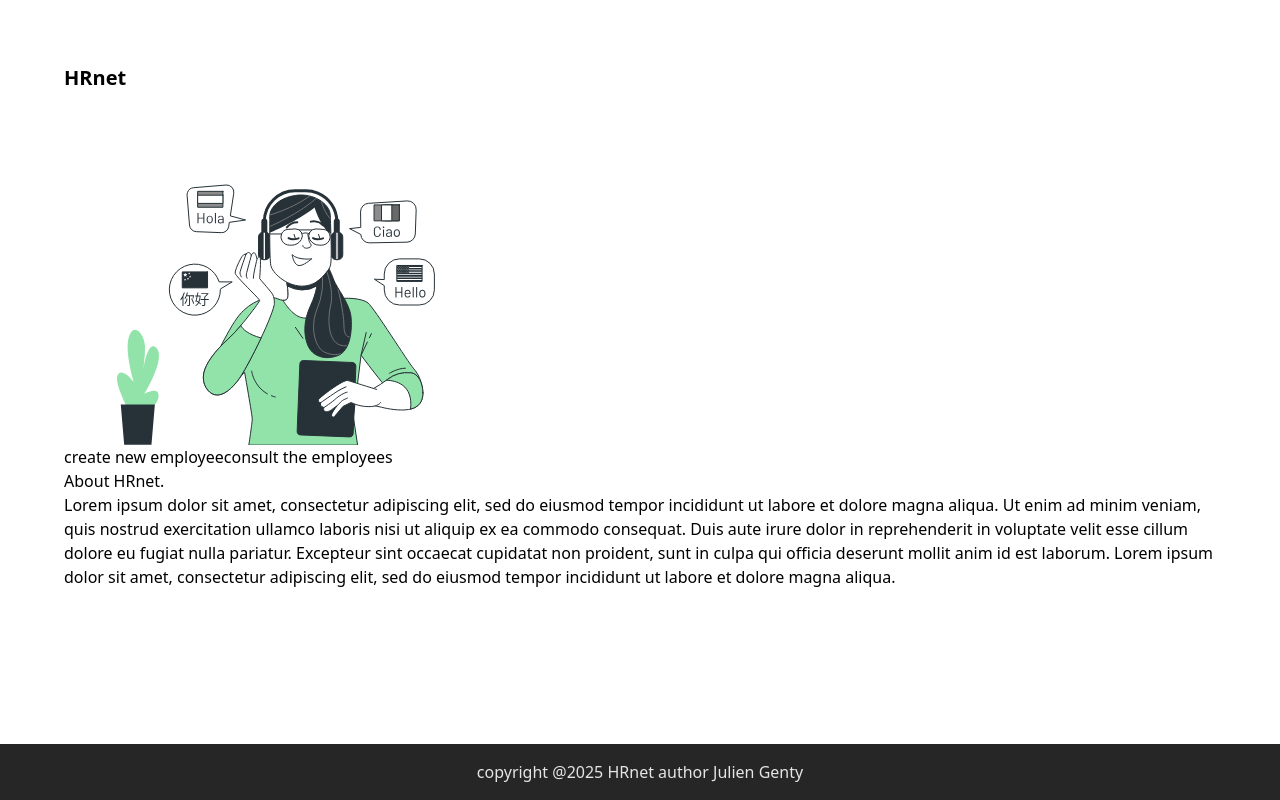
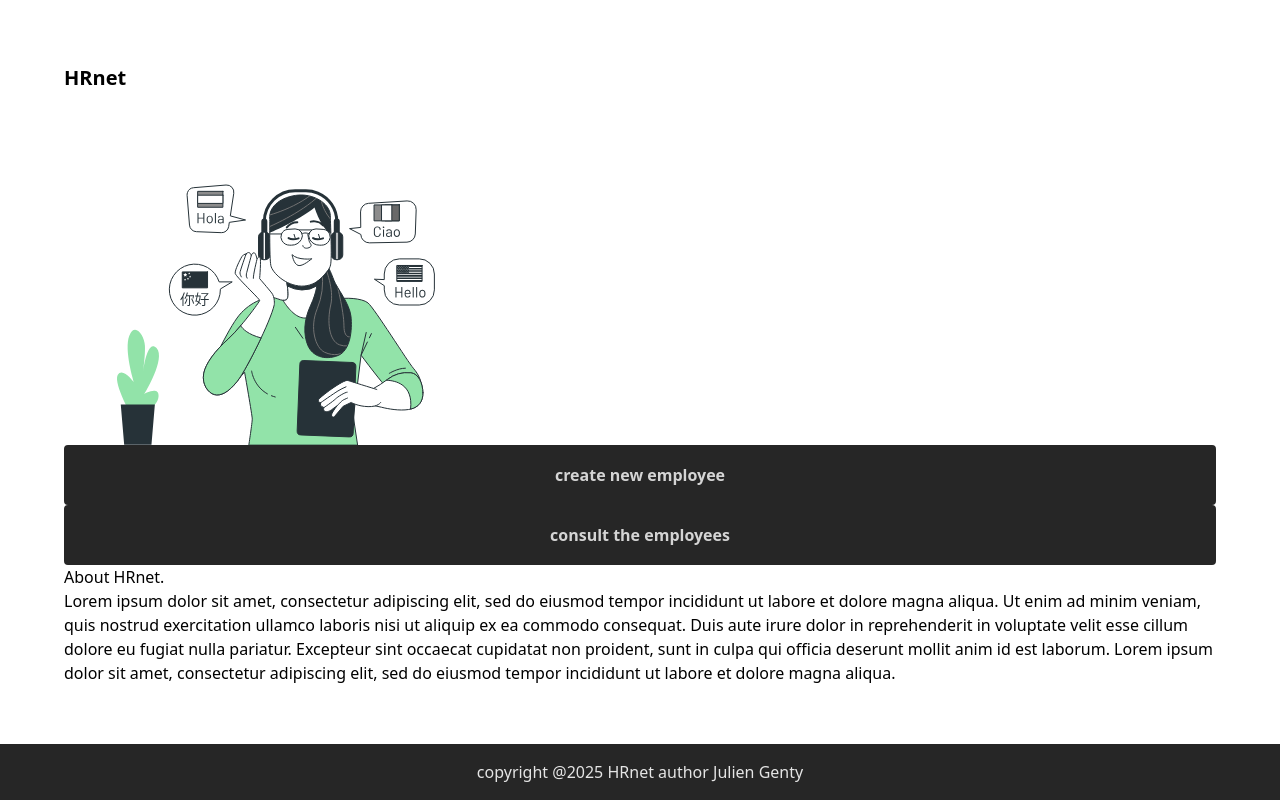
Before and after one commit to JulienDevFront/HRnet, a React (Vite) app: page / in a window 1280 px wide. Built offline with nearby package versions, Linux system fonts and the light colour scheme.

Commit message:
feat(component): add new button component

```diff
--- a/src/components/button.tsx
+++ b/src/components/button.tsx
@@ -5,6 +5,20 @@ type ButtonProps = {
 	text: string;
 };
 
+/**
+ * The component displays a button with a link `to` toward a personalized path
+ * - - -
+ * @param path type `string`
+ * @param text type `sting`
+ */
 export default function Button({ path, text }: ButtonProps) {
-	return <Link to={path}>{text}</Link>;
+	return (
+		<Link to={path} className={styles.button}>
+			{text}
+		</Link>
+	);
 }
+
+const styles = {
+	button: "block p-4 bg-neutral-800 border-2 border-neutral-800 text-center  text-neutral-300 rounded-sm hover:bg-neutral-300 hover:text-neutral-800 transition-all duration-100 ease-in-out font-bold",
+};
```
